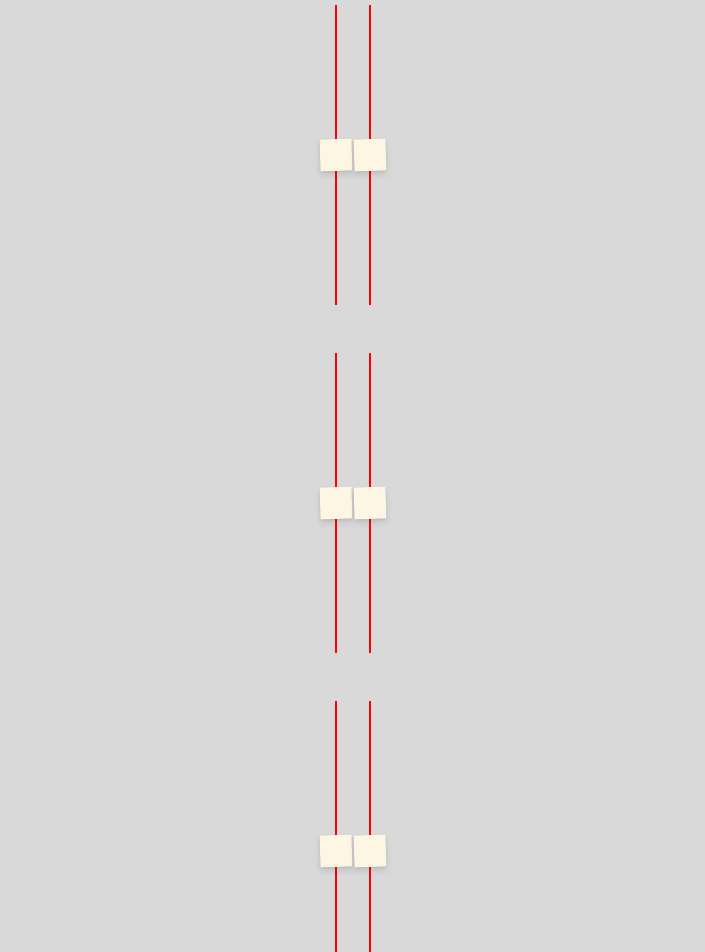
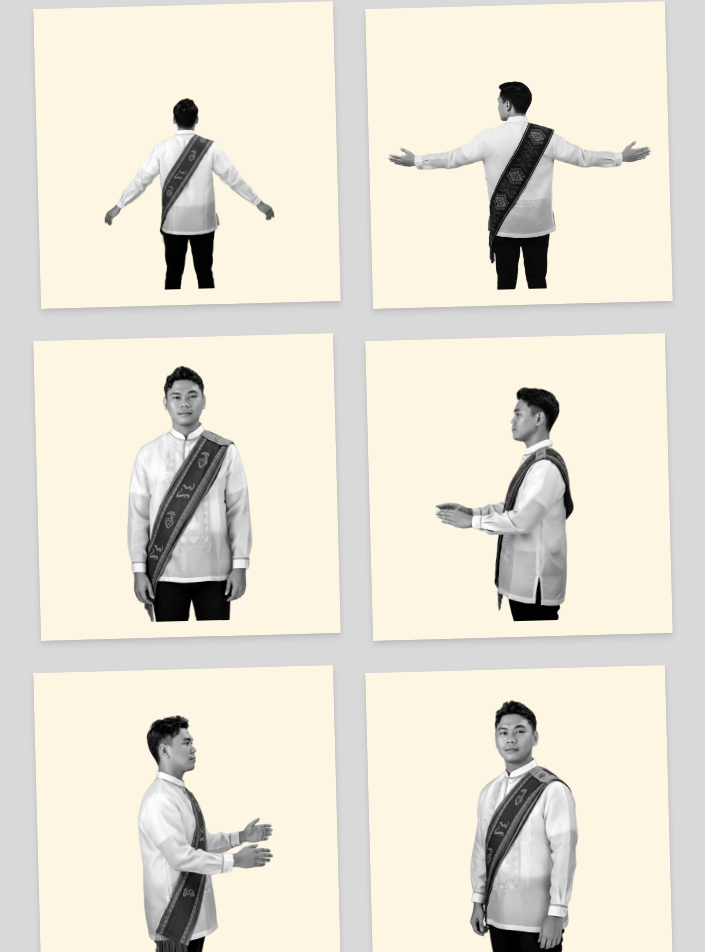
Before and after one commit to madpurson/Portfolio, a React (Vite) app in the folder portfolio/: page / in a window 1280 px wide. Shown: the part 2240-3192 px from the top of the page, without its empty margins (287-992 px from the left). Built offline with nearby package versions, Linux system fonts and the light colour scheme; a web font is replaced by a local one.

Commit message:
Update AboutPageBody.jsx

```diff
--- a/portfolio/src/screens/AboutPageBody.jsx
+++ b/portfolio/src/screens/AboutPageBody.jsx
@@ -11,25 +11,25 @@ export function AboutPageBody() {
                     <div>
                         <ul className="grid grid-cols-2 board">
                             <li>
-                                <div className="container paper-container"><img className="paper" src="./images/About/back-facing-1.png" alt="" /></div>
+                                <div className="container picture-container"><img className="picture" src="./images/About/back-facing-1.png" alt="" /></div>
                             </li>
                             <li>
-                                <div className="container paper-container"><img className="paper" src="./images/About/back-facing.png" alt="" /></div>
+                                <div className="container picture-container"><img className="picture" src="./images/About/back-facing.png" alt="" /></div>
                             </li>
                             <li>
-                                <div className="container paper-container"><img className="paper" src="./images/About/front-facing.png" alt="" /></div>
+                                <div className="container picture-container"><img className="picture" src="./images/About/front-facing.png" alt="" /></div>
                             </li>
                             <li>
-                                <div className="container paper-container"><img className="paper" src="./images/About/left-facing.png" alt="" /></div>
+                                <div className="container picture-container"><img className="picture" src="./images/About/left-facing.png" alt="" /></div>
                             </li>
                             <li>
-                                <div className="container paper-container"><img className="paper" src="./images/About/right-facing.png" alt="" /></div>
+                                <div className="container picture-container"><img className="picture" src="./images/About/right-facing.png" alt="" /></div>
                             </li>
                             <li>
-                                <div className="container paper-container"><img className="paper" src="./images/About/front-facing-1.png" alt="" /></div>
+                                <div className="container picture-container"><img className="picture" src="./images/About/front-facing-1.png" alt="" /></div>
                             </li>
                             <li>
-                                <div className="container paper-container"><img className="paper" src="./images/About/front-facing-2.png" alt="" /></div>
+                                <div className="container picture-container"><img className="picture" src="./images/About/front-facing-2.png" alt="" /></div>
                             </li>
                         </ul>
                     </div>
```
